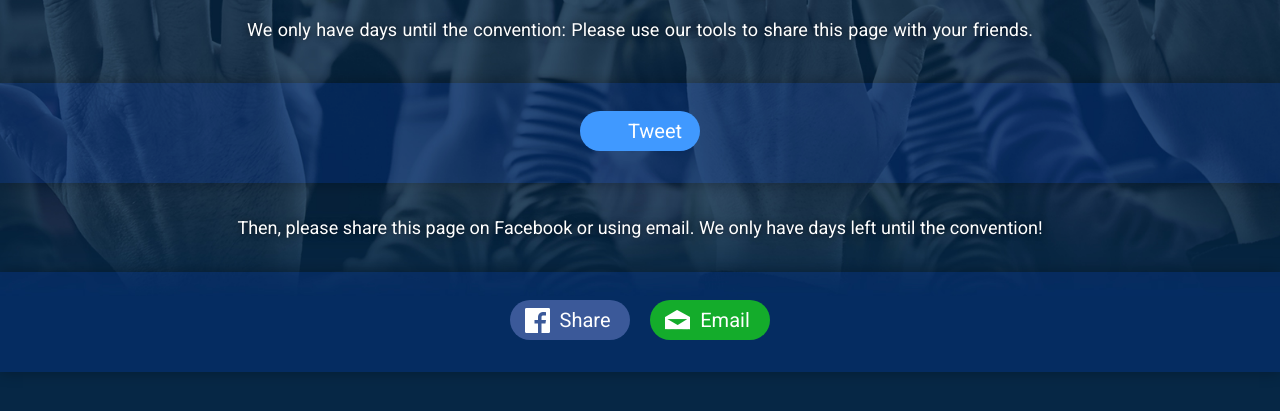
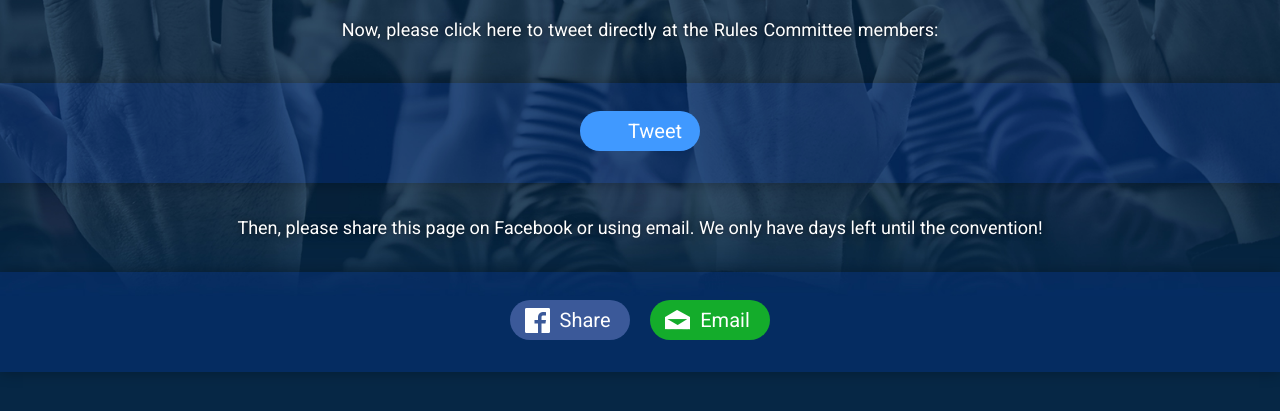
Before and after one commit to demand-progress/endsuperdelegates-www, a website built with webpack: page thanks/index.html in a window 1280 px wide. Shown: the part 319-730 px from the top of the page. Built offline with nearby package versions, Linux system fonts and the light colour scheme.

Commit message:
Thanks page copy update

```diff
--- a/thanks/index.html
+++ b/thanks/index.html
@@ -48,7 +48,7 @@
                         </div>
 
                         <p>
-                            We only have days until the convention: Please use our tools to share this page with your friends.
+                            Now, please click here to tweet directly at the Rules Committee members:
                         </p>
                     </section>
                 </div>
```
